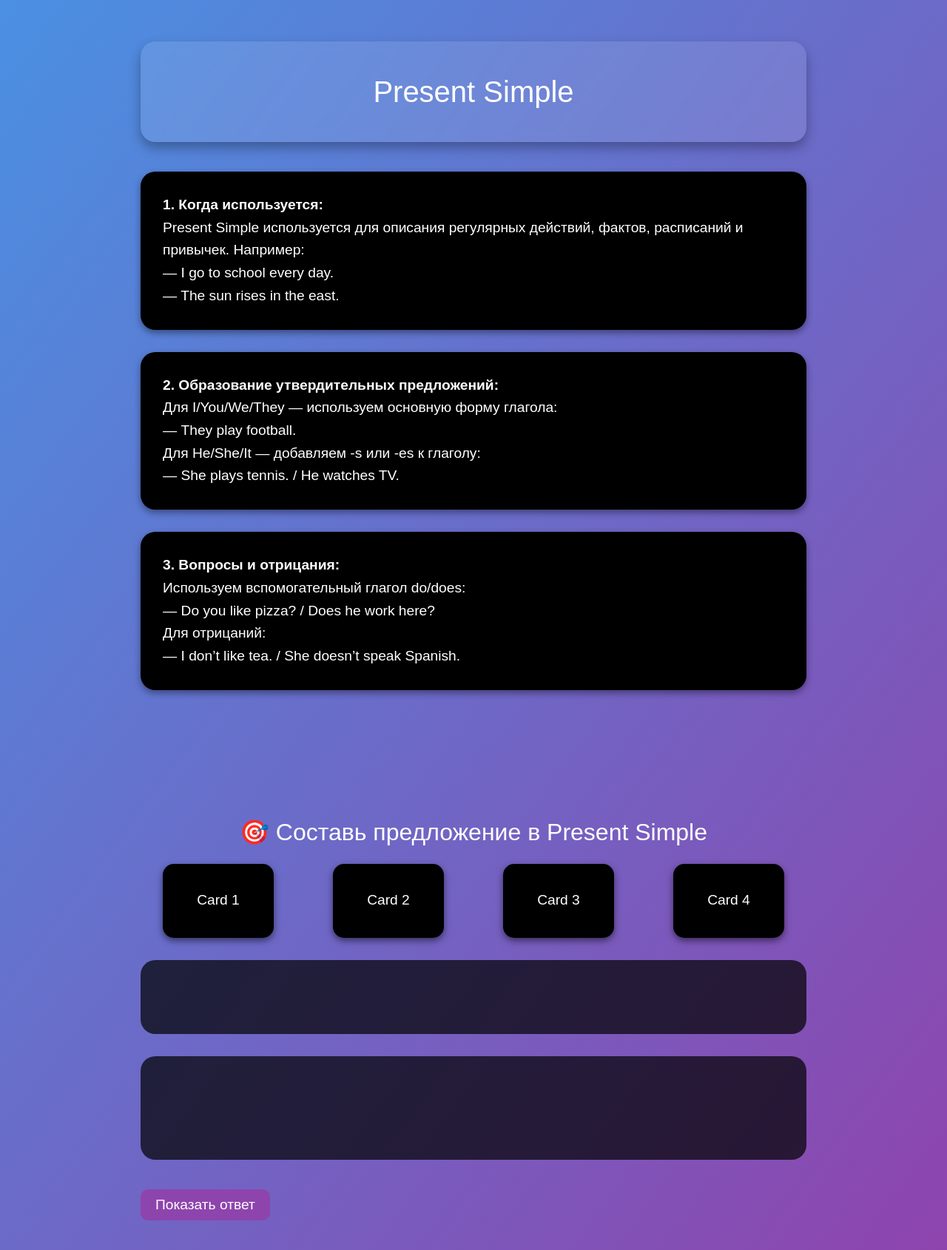
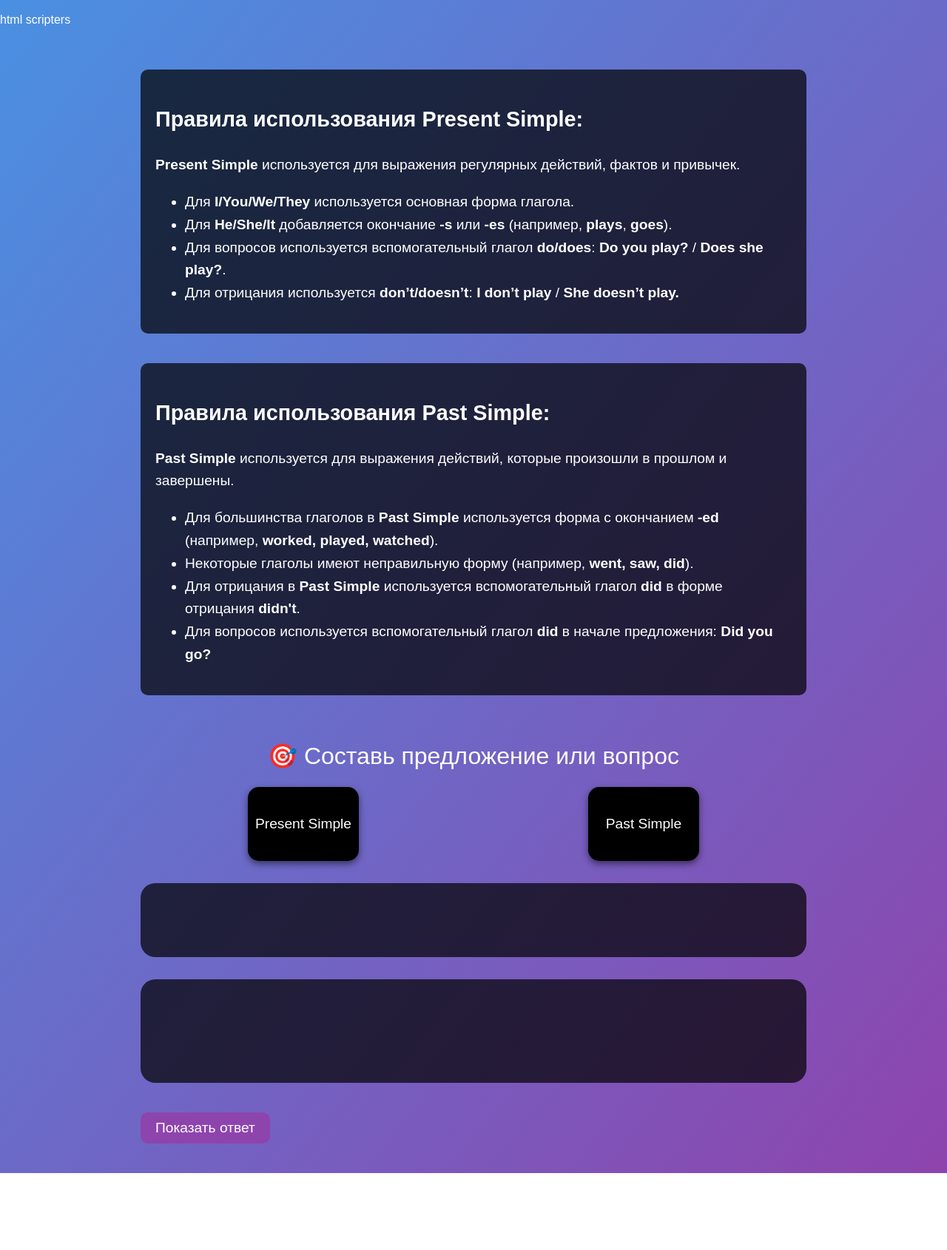
Before and after one commit to MaksutNayl/Present-Simple-, a website built with webpack: page untitled3/index.html in a window 1280 px wide. Shown: the whole page at 74% size. After the commit the page ends 1586 px from the top, so only its background shows below. Built offline with nearby package versions, Linux system fonts and the light colour scheme.

Commit message:
Update index.html
New ui

```diff
--- a/untitled3/index.html
+++ b/untitled3/index.html
@@ -25,7 +25,7 @@
 <body>
 
   <!-- Add your site or application content here -->
-  <p></p>
+  <p>html scripters</p>
   <script src="js/app.js"></script>
 
 </body>
@@ -37,85 +37,7 @@
 <head>
   <meta charset="UTF-8" />
   <meta name="viewport" content="width=device-width, initial-scale=1.0" />
-  <title>Present Simple</title>
-  <style>
-    body {
-      margin: 0;
-      font-family: Arial, sans-serif;
-      background: linear-gradient(to bottom right, #4a90e2, #8e44ad);
-      color: white;
-    }
-
-    .container {
-      max-width: 900px;
-      margin: 0 auto;
-      padding: 40px 20px;
-    }
-
-    .header-box {
-      background-color: rgba(255, 255, 255, 0.1);
-      color: white;
-      padding: 40px 60px;
-      text-align: center;
-      font-size: 2.5em;
-      border-radius: 20px;
-      box-shadow: 0 8px 16px rgba(0, 0, 0, 0.3);
-      backdrop-filter: blur(6px);
-      margin-bottom: 40px;
-    }
-
-    .rule-box {
-      background-color: #000;
-      border-radius: 20px;
-      padding: 30px;
-      margin-bottom: 30px;
-      font-size: 1.2em;
-      line-height: 1.6;
-      box-shadow: 0 4px 10px rgba(0, 0, 0, 0.4);
-      color: white;
-    }
-  </style>
-</head>
-<body>
-
-<div class="container">
-  <div class="header-box">
-    Present Simple
-  </div>
-
-  <div class="rule-box">
-    <strong>1. Когда используется:</strong><br>
-    Present Simple используется для описания регулярных действий, фактов, расписаний и привычек. Например:<br>
-    — I go to school every day.<br>
-    — The sun rises in the east.
-  </div>
-
-  <div class="rule-box">
-    <strong>2. Образование утвердительных предложений:</strong><br>
-    Для I/You/We/They — используем основную форму глагола:<br>
-    — They play football.<br>
-    Для He/She/It — добавляем -s или -es к глаголу:<br>
-    — She plays tennis. / He watches TV.
-  </div>
-
-  <div class="rule-box">
-    <strong>3. Вопросы и отрицания:</strong><br>
-    Используем вспомогательный глагол do/does:<br>
-    — Do you like pizza? / Does he work here?<br>
-    Для отрицаний:<br>
-    — I don’t like tea. / She doesn’t speak Spanish.
-  </div>
-</div>
-
-</body>
-</html>
-
-<!DOCTYPE html>
-<html lang="en">
-<head>
-  <meta charset="UTF-8" />
-  <meta name="viewport" content="width=device-width, initial-scale=1.0" />
-  <title>Present Simple Game</title>
+  <title>Present Simple & Past Simple Game</title>
   <style>
     body {
       margin: 0;
@@ -220,62 +142,75 @@
     .show-answer-button:hover {
       background-color: #9b59b6;
     }
+
+    .rule-box {
+      background-color: rgba(0, 0, 0, 0.7);
+      border-radius: 10px;
+      padding: 20px;
+      margin-bottom: 40px;
+      font-size: 1.2em;
+      line-height: 1.6;
+    }
   </style>
 </head>
 <body>
 
 <div class="container">
-  <div class="game-title">🎯 Составь предложение в Present Simple</div>
+  <!-- Правила использования Present Simple -->
+  <div class="rule-box">
+    <h2>Правила использования Present Simple:</h2>
+    <p><strong>Present Simple</strong> используется для выражения регулярных действий, фактов и привычек.</p>
+    <ul>
+      <li>Для <strong>I/You/We/They</strong> используется основная форма глагола.</li>
+      <li>Для <strong>He/She/It</strong> добавляется окончание <strong>-s</strong> или <strong>-es</strong> (например, <strong>plays</strong>, <strong>goes</strong>).</li>
+      <li>Для вопросов используется вспомогательный глагол <strong>do/does</strong>: <strong>Do you play?</strong> / <strong>Does she play?</strong>.</li>
+      <li>Для отрицания используется <strong>don’t/doesn’t</strong>: <strong>I don’t play</strong> / <strong>She doesn’t play.</strong></li>
+    </ul>
+  </div>
+
+  <!-- Правила использования Past Simple -->
+  <div class="rule-box">
+    <h2>Правила использования Past Simple:</h2>
+    <p><strong>Past Simple</strong> используется для выражения действий, которые произошли в прошлом и завершены.</p>
+    <ul>
+      <li>Для большинства глаголов в <strong>Past Simple</strong> используется форма с окончанием <strong>-ed</strong> (например, <strong>worked, played, watched</strong>).</li>
+      <li>Некоторые глаголы имеют неправильную форму (например, <strong>went, saw, did</strong>).</li>
+      <li>Для отрицания в <strong>Past Simple</strong> используется вспомогательный глагол <strong>did</strong> в форме отрицания <strong>didn't</strong>.</li>
+      <li>Для вопросов используется вспомогательный глагол <strong>did</strong> в начале предложения: <strong>Did you go?</strong></li>
+    </ul>
+  </div>
+
+  <div class="game-title">🎯 Составь предложение или вопрос</div>
 
   <div class="cards">
-    <div class="card" onclick="showRandomSentence()">Card 1</div>
-    <div class="card" onclick="showRandomSentence()">Card 2</div>
-    <div class="card" onclick="showRandomSentence()">Card 3</div>
-    <div class="card" onclick="showRandomSentence()">Card 4</div>
+    <div class="card" onclick="showRandomSentence('present')">Present Simple</div>
+    <div class="card" onclick="showRandomSentence('past')">Past Simple</div>
   </div>
 
-  <div class="words-box" id="wordsBox">
-    <!-- Сюда вставляются слова -->
-  </div>
+  <div class="words-box" id="wordsBox"></div>
+  <div class="words-box" id="dropBox" style="min-height: 100px; margin-top: 30px;"></div>
 
-  <div class="words-box" id="dropBox" style="min-height: 100px; margin-top: 30px;">
-    <!-- Место для перетаскивания правильного порядка слов -->
-  </div>
-
-  <div class="result" id="resultBox">
-    <!-- Результат будет здесь -->
-  </div>
+  <div class="result" id="resultBox"></div>
 
   <!-- Кнопка "Показать ответ" -->
   <button class="show-answer-button" onclick="showAnswer()">Показать ответ</button>
 </div>
 
 <script>
-  const sentences = [
+  const presentSentences = [
     ["I", "play", "football", "every", "week."],
     ["She", "drinks", "coffee", "in", "the", "morning."],
     ["We", "go", "to", "school", "by", "bus."],
     ["He", "watches", "TV", "every", "evening."],
-    ["They", "study", "English", "on", "Mondays."],
-    ["My", "brother", "reads", "books", "at", "night."],
-    ["The", "train", "leaves", "at", "7", "a.m."],
-    ["Birds", "sing", "in", "the", "morning."],
-    ["Cats", "sleep", "most", "of", "the", "day."],
-    ["She", "likes", "chocolate", "very", "much."],
-    ["We", "watch", "movies", "on", "Fridays."],
-    ["He", "goes", "to", "work", "by", "car."],
-    ["I", "visit", "my", "grandma", "every", "weekend."],
-    ["They", "cook", "dinner", "together."],
-    ["He", "does", "his", "homework", "after", "school."],
-    ["The", "sun", "rises", "in", "the", "east."],
-    ["Water", "boils", "at", "100", "degrees."],
-    ["You", "always", "arrive", "on", "time."],
-    ["It", "snows", "in", "winter."],
-    ["My", "dad", "fixes", "cars."],
-    ["We", "need", "more", "practice."],
-    ["They", "play", "games", "every", "Sunday."],
-    ["He", "writes", "emails", "every", "day."],
-    ["I", "don’t", "eat", "meat."]
+    ["They", "study", "English", "on", "Mondays."]
+  ];
+
+  const pastSentences = [
+    ["I", "went", "to", "the", "park", "yesterday."],
+    ["She", "watched", "TV", "last", "night."],
+    ["We", "visited", "the", "museum", "last", "week."],
+    ["He", "studied", "for", "the", "test", "yesterday."],
+    ["They", "played", "football", "in", "the", "afternoon."]
   ];
 
   let correctSentence = [];
@@ -284,10 +219,11 @@
     return array.sort(() => Math.random() - 0.5);
   }
 
-  function showRandomSentence() {
-    const randomIndex = Math.floor(Math.random() * sentences.length);
-    correctSentence = [...sentences[randomIndex]];
-    const words = shuffle([...sentences[randomIndex]]);
+  function showRandomSentence(type) {
+    let sentenceArray = type === 'present' ? presentSentences : pastSentences;
+    const randomIndex = Math.floor(Math.random() * sentenceArray.length);
+    correctSentence = [...sentenceArray[randomIndex]];
+    const words = shuffle([...sentenceArray[randomIndex]]);
     const box = document.getElementById("wordsBox");
     box.innerHTML = "";
 
@@ -342,26 +278,14 @@
       resultBox.textContent = "Правильно!";
       resultBox.style.color = "green";
     } else {
-      resultBox.textContent = "Неправильно. Попробуйте снова!";
+      resultBox.textContent = "Попробуй снова!";
       resultBox.style.color = "red";
     }
   }
 
-  // Функция для показа правильного ответа
   function showAnswer() {
-    const answerBox = document.getElementById("dropBox");
-    answerBox.innerHTML = "";
-
-    correctSentence.forEach(word => {
-      const span = document.createElement("span");
-      span.className = "word";
-      span.textContent = word;
-      span.setAttribute("draggable", false);  // Делаем слова недоступными для перетаскивания
-      answerBox.appendChild(span);
-    });
-
     const resultBox = document.getElementById("resultBox");
-    resultBox.textContent = "Вот правильный порядок слов!";
+    resultBox.textContent = "Ответ: " + correctSentence.join(" ");
     resultBox.style.color = "blue";
   }
 </script>
```
